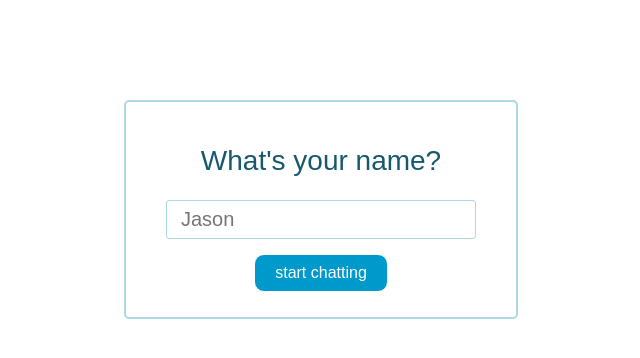
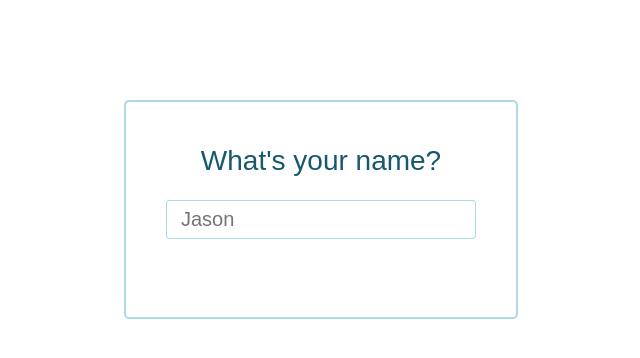
Before and after one commit to adrice727/multi-party-text-chat, a website: page public/index.html in a window 1280 px wide. Shown: the whole page, without its empty margins (319-959 px from the left). Drawn offline with nearby package versions, Linux system fonts and the light colour scheme; a web font is replaced by a local one.

Commit message:
Clean up index.

```diff
--- a/public/index.html
+++ b/public/index.html
@@ -86,7 +86,6 @@
             <h2>What's your name?</h2>
             <form id="getUserName" onsubmit="return setUserName()">
                 <input id="userName" class="user-name" type="text" placeholder="Jason">
-                <button id="setUser" class="btn" onclick="setUserName()">start chatting</submit>
             </form>
         </div>
     </div>
@@ -169,28 +168,6 @@
             });
         }
 
-        // function showConnection() {
-        //     var connectedAs = document.getElementById('connected-as');
-        //     connectedAs.textContent = 'Connected as ' + session.connection.data;
-        // }
-
-        // function disableButtons() {
-        //     setButtons(false);
-        // }
-
-        // function enableButtons() {
-        //     setButtons(true);
-        // }
-
-        // function setButtons(isEnabled) {
-        //     var connectedAs = document.getElementById('connected-as');
-        //     var buttons = connectedAs.querySelectorAll('button');
-        //     buttons = Array.prototype.slice.call(buttons);
-        //     buttons.forEach(function(button) {
-        //         button.disabled = !isEnabled;
-        //     });
-        // }
-
         function startChatting(name) {
             hide(document.getElementById('modal'));
             init(name);
```
